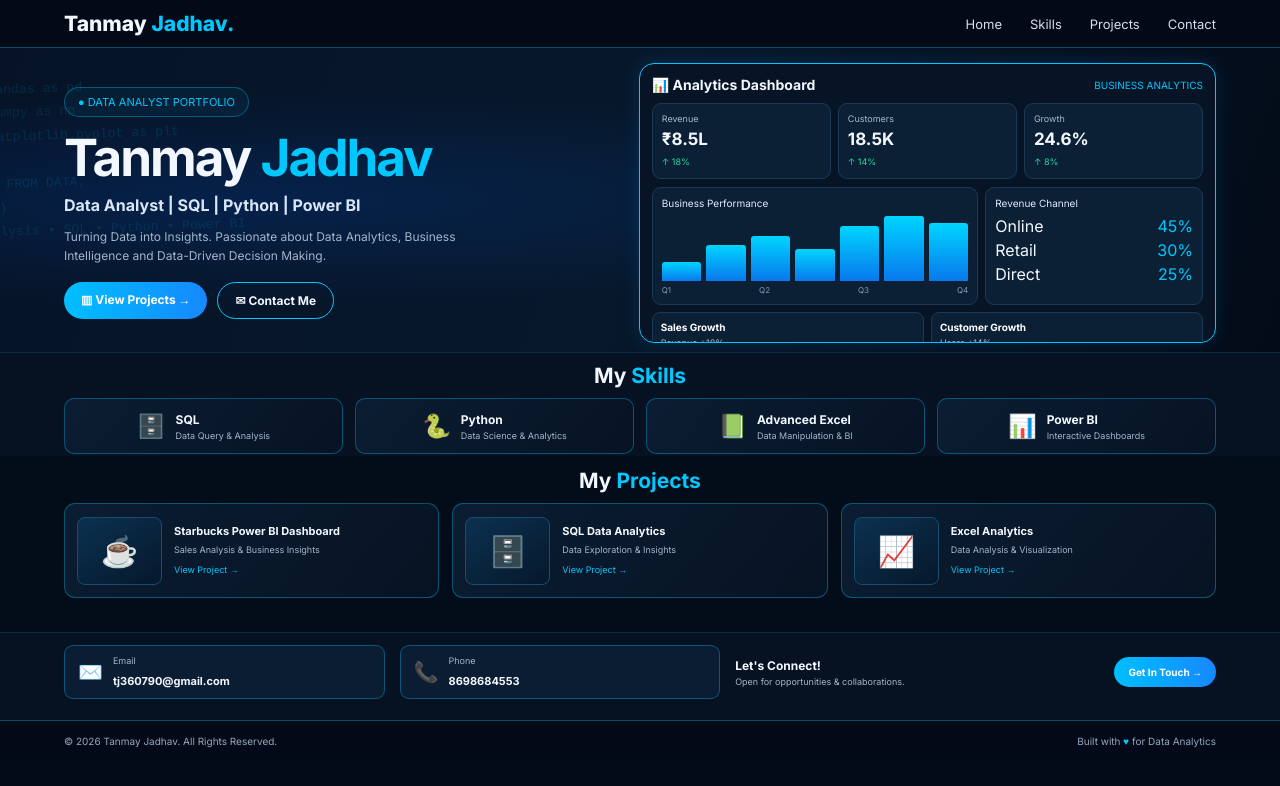
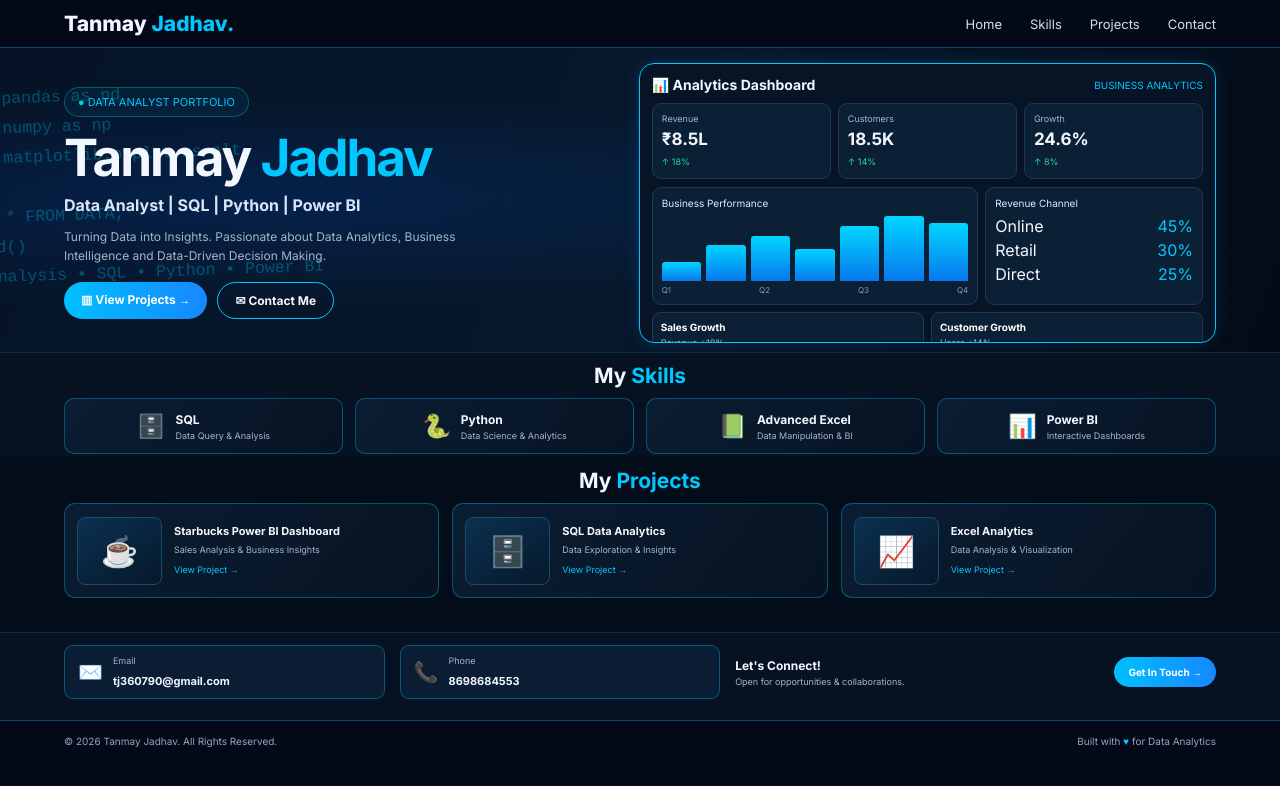
Before and after one commit to tj360790-dev/Tanmay-jadhav-, a plain HTML site: page index.html in a window 1280 px wide. Drawn offline with Linux system fonts and the light colour scheme.

Commit message:
Update code background styles in index.html

```diff
--- a/index.html
+++ b/index.html
@@ -97,17 +97,18 @@ a {
 }
 
 .code-bg {
-    position:absolute;
-    inset:0;
-    opacity:.12;
-    pointer-events:none;
-    overflow:hidden;
-    color:#00c8ff;
-    font-family:monospace;
-    font-size:12px;
-    line-height:1.8;
-    white-space:pre;
-    transform:rotate(-2deg) scale(1.1);
+    position: absolute;
+    inset: 0;
+    pointer-events: none;
+    overflow: hidden;
+    opacity: 0.30;
+    color: #00d5ff;
+    font-family: monospace;
+    font-size: 15px;
+    line-height: 1.8;
+    white-space: pre;
+    transform: rotate(-2deg) scale(1.1);
+    text-shadow: 0 0 8px rgba(0,213,255,0.25);
 }
 
 .hero-content {
```
